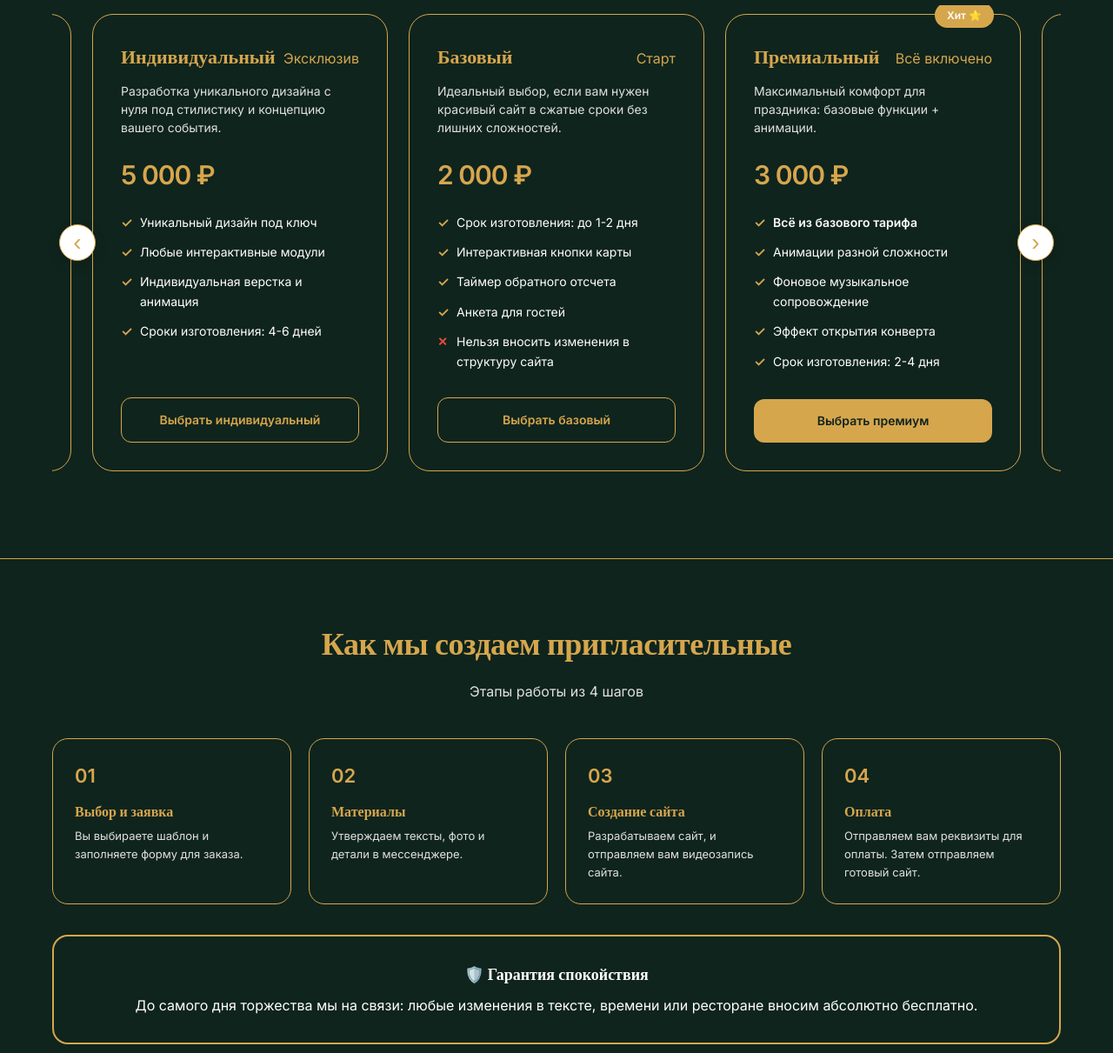
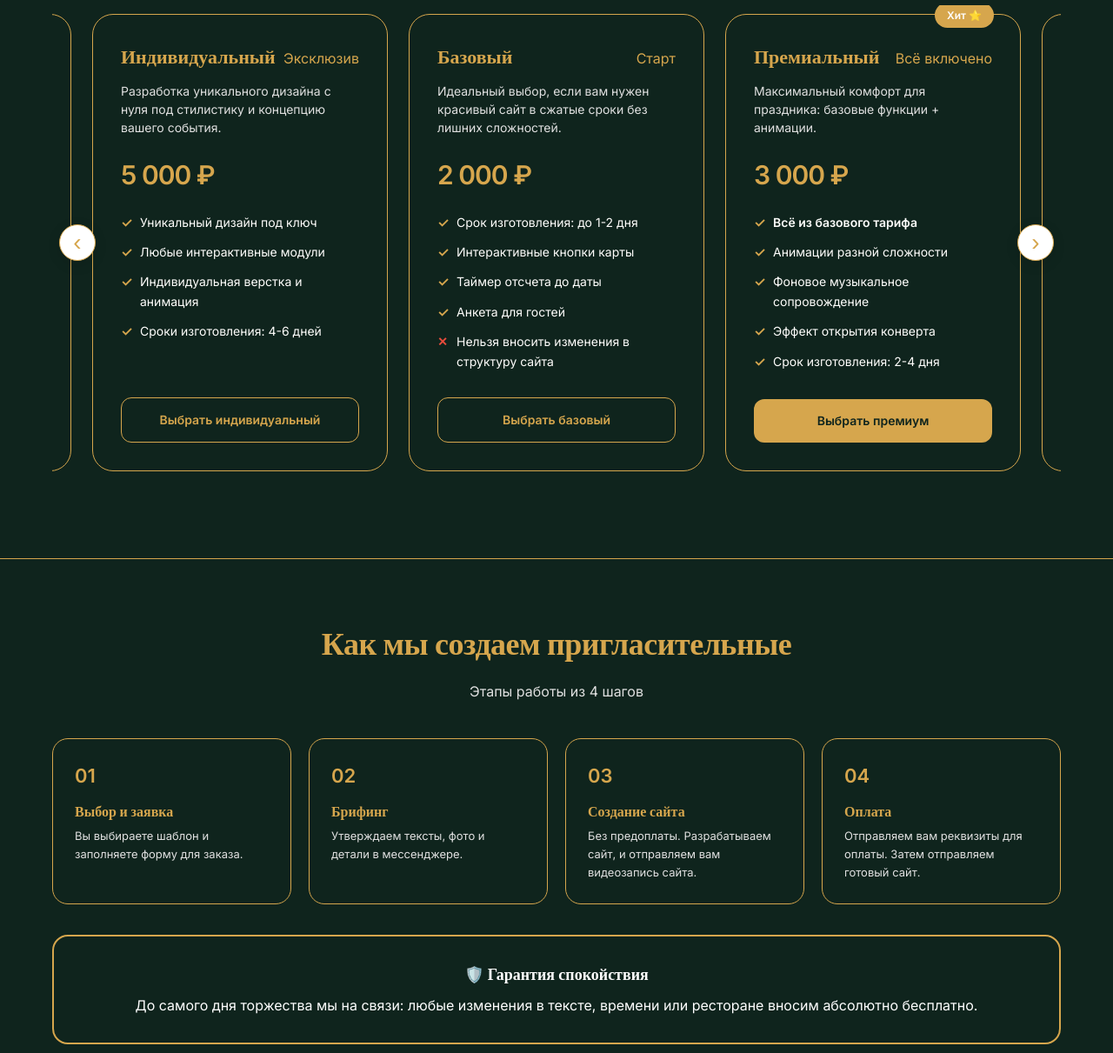
Before and after one commit to linamya/invitation, a plain HTML site: page index.html in a window 1280 px wide. Shown: the part 1604-2815 px from the top of the page at 87% size. Drawn offline with nearby package versions, Linux system fonts and the light colour scheme.

Commit message:
Update index.html

```diff
--- a/index.html
+++ b/index.html
@@ -205,8 +205,8 @@
                                 <!-- Добавили класс last-item-cross вот сюда ↓ -->
                                 <ul class="tariff-list last-item-cross">
                                     <li>Срок изготовления: до 1-2 дня</li>
-                                    <li>Интерактивная кнопки карты </li>
-                                    <li>Таймер обратного отсчета</li>
+                                    <li>Интерактивные кнопки карты </li>
+                                    <li>Таймер отсчета до даты</li>
                                     <li>Анкета для гостей</li>
                                     <li>Нельзя вносить изменения в структуру сайта</li>
                                 </ul>
@@ -284,7 +284,7 @@
             <div class="step-card">
                 <span class="step-number">02</span>
                 <div>
-                    <h3>Материалы</h3>
+                    <h3>Брифинг</h3>
                     <p>Утверждаем тексты, фото и детали в мессенджере.</p>
                 </div>
             </div>
@@ -292,7 +292,7 @@
                 <span class="step-number">03</span>
                 <div>
                     <h3>Создание сайта </h3>
-                    <p>Разрабатываем сайт, и отправляем вам видеозапись сайта.</p>
+                    <p>Без предоплаты. Разрабатываем сайт, и отправляем вам видеозапись сайта.</p>
                 </div>
             </div>
             <div class="step-card">
```
